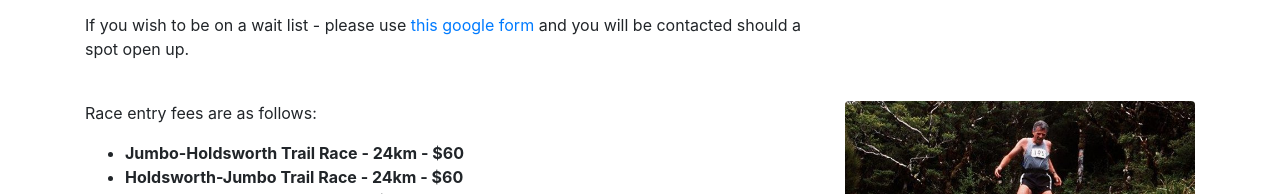
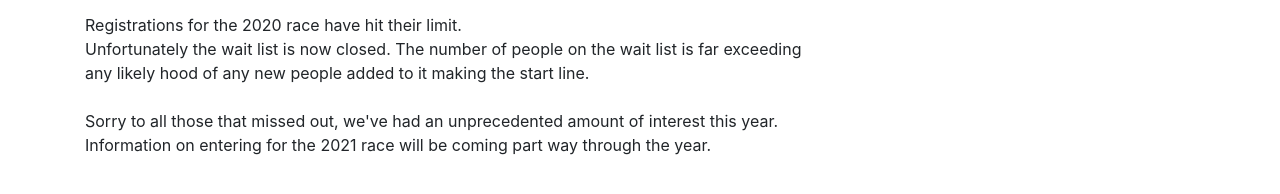
Before and after one commit to atechnz/atechnz.github.io, a plain HTML site: page enter.html in a window 1280 px wide. Shown: the part 556-750 px from the top of the page. Drawn offline with Linux system fonts and the light colour scheme.

Commit message:
wait list closed update

```diff
--- a/enter.html
+++ b/enter.html
@@ -80,7 +80,13 @@
 
 	     <div class="row mb-4">
 	        <div class="col-md-8">
-            <p>If you wish to be on a wait list - please use <a href="https://forms.gle/sYwNReKrTgHxiVTk7" title="Wait List Form" target="_blank">this google form</a> and you will be contacted should a spot open up.</p>
+            <p>Registrations for the 2020 race have hit their limit. <br />
+              Unfortunately the wait list is now closed. The number of people on the wait list is far exceeding any likely hood of any new people added to it making the start line.<br />
+              <br />
+Sorry to all those that missed out, we've had an unprecedented amount of interest this year.<br />
+Information on entering for the 2021 race will be coming part way through the year.<br />
+
+            </p>
 	        </div>
 	        <div class="col-md-4">
 	           <!--<a class="btn btn-lg btn-primary btn-block"  title="Race Entry"
```
Also changed, not shown: index.html (+6 -1 lines).
